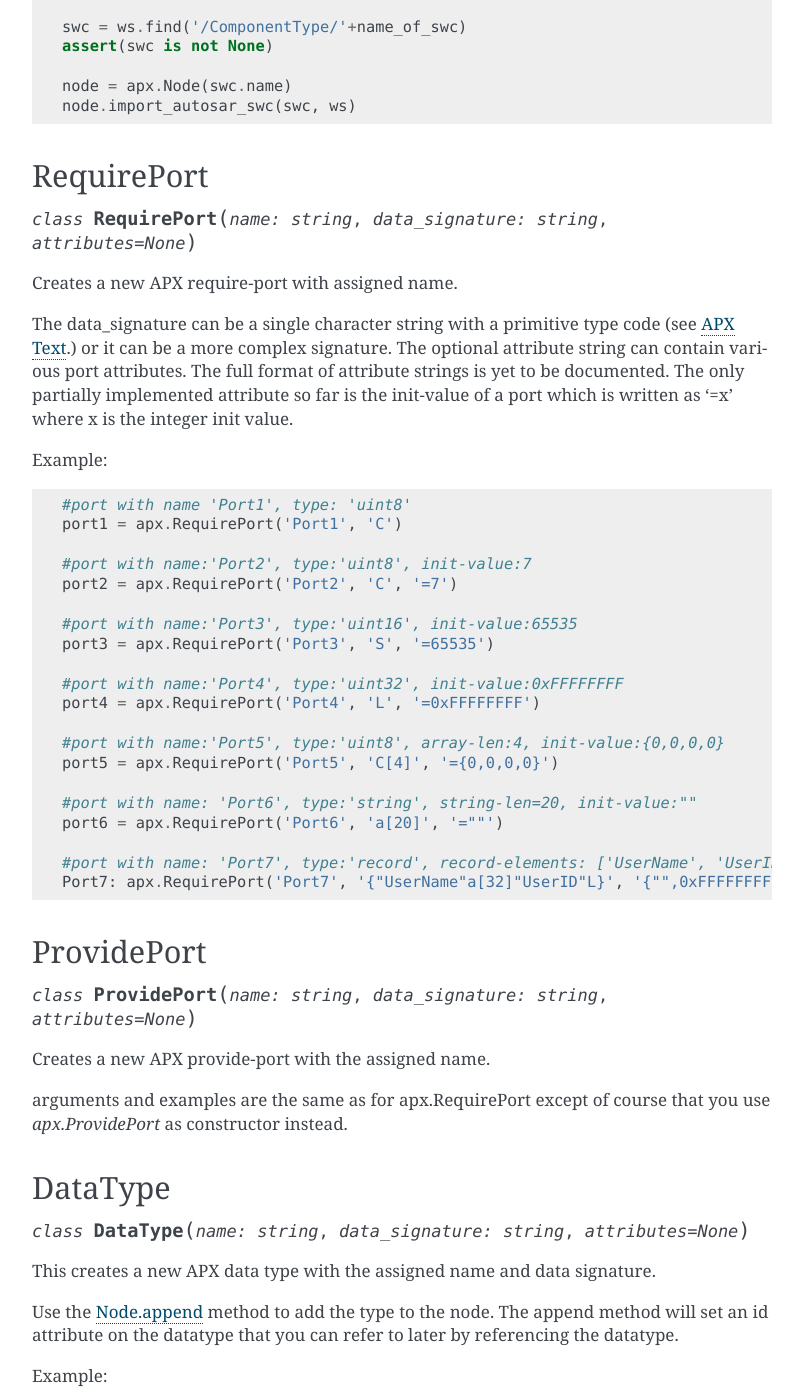
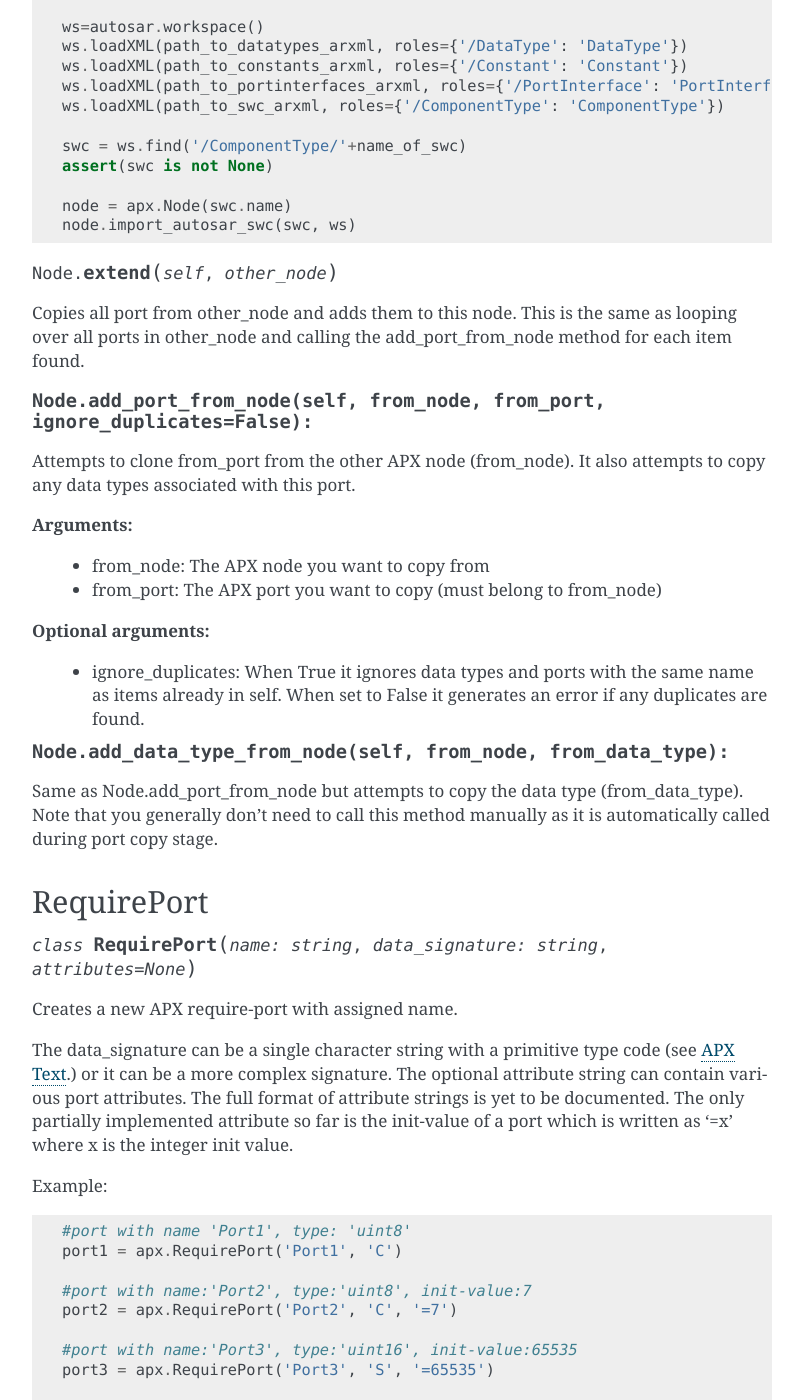
Before and after one commit to ovenystas/py-apx, a Sphinx documentation site: the page built from doc/reference.rst, in a window 1280 px wide and 1400 px high, scrolled down 3375 px. Shown: the whole window, without its empty margins (388-1191 px from the left). Built offline with Sphinx 7.4.7, drawn with Linux system fonts in a browser that asks for light colours; some of the changed text lies outside the part shown.

Commit message:
Minor update to documentation

```diff
--- a/doc/index.rst
+++ b/doc/index.rst
@@ -4,7 +4,7 @@
 ==============
 
 .. toctree::
-   :maxdepth: 1
+   :maxdepth: 2
 
    node
    generator
--- a/doc/reference.rst
+++ b/doc/reference.rst
@@ -113,10 +113,15 @@
          node.append(autosar_port)
 
 
-.. py:method :: Node.write(file):
+.. py:method :: Node.save_apx(self, output_dir='.', output_file = None, normalized=False):
 
-Writes the APX node as APX Text into the file object. The file object must be an open file with write permission.
-Normal user's should use the write method in the Context object instead of using this method.
+Saves the APX node as an .apx file. Normally the file name matches the name of the node but it can be user-overriden using argumens.
+
+**Optional Arguments:**
+
+* output_dir: The directory where to output the file
+* output_file: The name of the file to save into (Defaults to self.name+'.apx')
+* normalized: Saves the APX file in normalized format.
 
 .. py:method :: Node.mirror(name=None):
 
@@ -166,6 +171,31 @@
 
    node = apx.Node(swc.name)
    node.import_autosar_swc(swc, ws)
+
+.. py:method :: Node.extend(self, other_node)
+
+Copies all port from other_node and adds them to this node.
+This is the same as looping over all ports in other_node and calling the add_port_from_node method for each item found.
+
+.. py:method :: Node.add_port_from_node(self, from_node, from_port, ignore_duplicates=False):
+
+Attempts to clone from_port from the other APX node (from_node). It also attempts to copy any data types associated with this port.
+
+**Arguments:**
+
+   * from_node: The APX node you want to copy from
+   * from_port: The APX port you want to copy (must belong to from_node)
+
+**Optional arguments:**
+
+   * ignore_duplicates: When True it ignores data types and ports with the same name as items already in self. When set to False it generates an error if any duplicates are found.
+
+
+.. py:method :: Node.add_data_type_from_node(self, from_node, from_data_type):
+
+Same as Node.add_port_from_node but attempts to copy the data type (from_data_type).
+Note that you generally don't need to call this method manually as it is automatically called during port copy stage.
+
 
 RequirePort
 -----------
@@ -243,6 +273,8 @@
 .. py:class :: Context()
 
    The APX context is a container for one or more APX nodes.
+
+.. note :: The Context class is deprecated since v0.3.0. Use the new method Node.save_apx instead.
 
 Example::
 
```
Also changed, not shown: doc/node.rst (+30 -1 lines).
